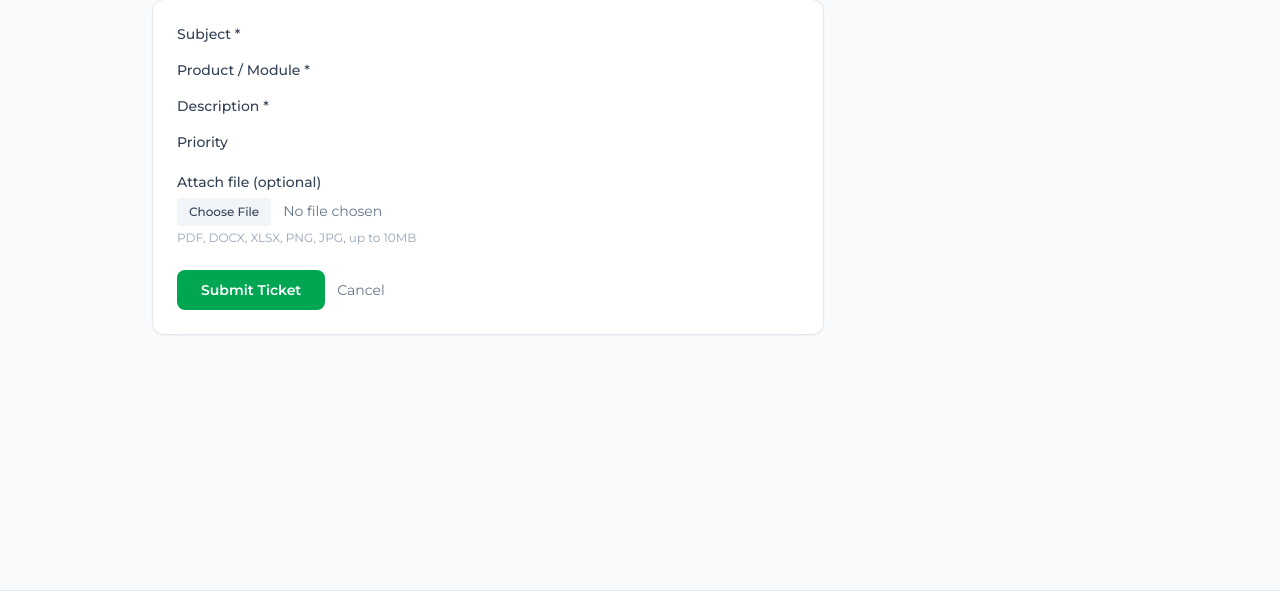
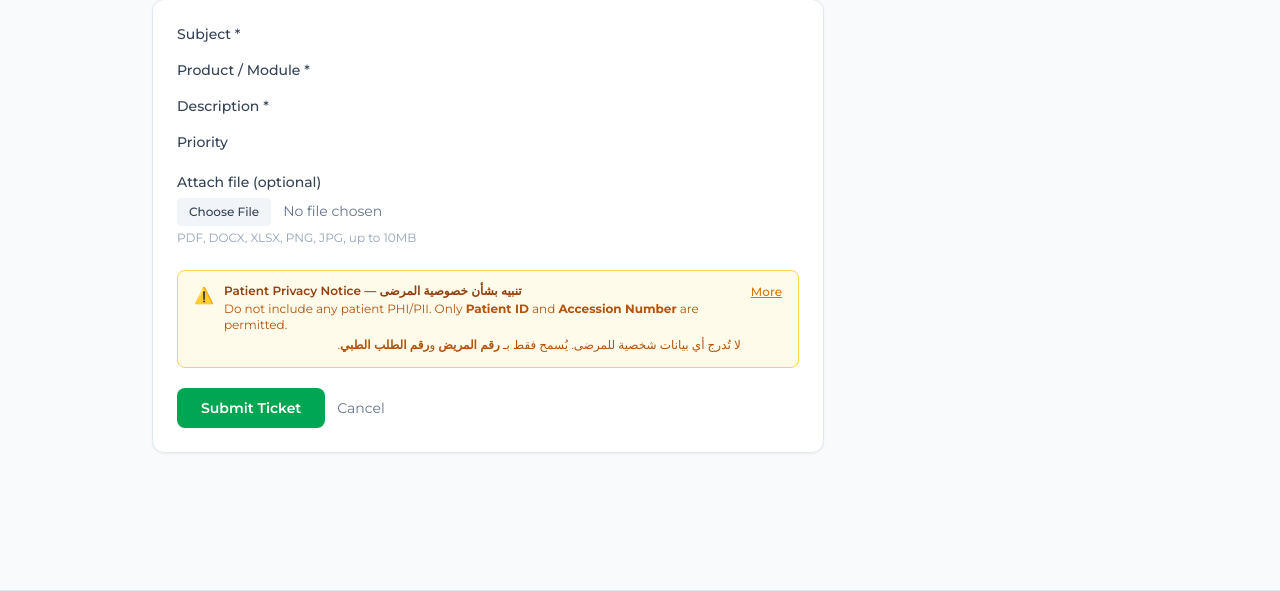
Before and after one commit to AbboudyGeagea/ticketing-support, a Python web app: template app/templates/portal/ticket_new.html in a window 1280 px wide. Shown: the part 161-752 px from the top of the page. Run offline with Jinja, Linux system fonts and the light colour scheme; the template is opened without the code that fills it, so the values that code supplies are empty; some libraries are stand-ins or nearby versions.

Commit message:
Add permanent bilingual patient privacy notice to ticket form
Compact amber banner always visible above the submit button showing the
key rule (PHI/PII prohibited; only Patient ID and Accession Number
permitted) in both English and Arabic. A 'More/Less' toggle expands the
full policy text in both languages for users who need the detail.

Co-Authored-By: Claude Sonnet 4.6 <noreply@anthropic.com>

```diff
--- a/app/templates/portal/ticket_new.html
+++ b/app/templates/portal/ticket_new.html
@@ -70,6 +70,32 @@
         <p class="text-xs text-slate-400 mt-1">PDF, DOCX, XLSX, PNG, JPG, up to 10MB</p>
       </div>
 
+      <!-- Patient Privacy Notice -->
+      <div class="mb-5 rounded-lg border border-amber-300 bg-amber-50 overflow-hidden">
+        <div class="flex items-start gap-2.5 px-4 py-3">
+          <span class="text-amber-500 text-base flex-shrink-0 mt-px">⚠️</span>
+          <div class="flex-1 min-w-0">
+            <p class="text-xs font-semibold text-amber-800">Patient Privacy Notice — تنبيه بشأن خصوصية المرضى</p>
+            <p class="text-xs text-amber-700 mt-0.5">Do not include any patient PHI/PII. Only <strong>Patient ID</strong> and <strong>Accession Number</strong> are permitted.</p>
+            <p class="text-xs text-amber-700 mt-0.5 leading-relaxed" dir="rtl" lang="ar">لا تُدرج أي بيانات شخصية للمرضى. يُسمح فقط بـ <strong>رقم المريض</strong> و<strong>رقم الطلب الطبي</strong>.</p>
+          </div>
+          <button type="button" onclick="document.getElementById('phi-details').classList.toggle('hidden'); this.textContent = document.getElementById('phi-details').classList.contains('hidden') ? 'More' : 'Less';"
+                  class="flex-shrink-0 text-xs text-amber-600 hover:text-amber-800 font-medium underline mt-px">More</button>
+        </div>
+        <div id="phi-details" class="hidden border-t border-amber-200 px-4 py-3 space-y-3 bg-amber-50">
+          <div class="text-xs text-amber-800 space-y-1.5 leading-relaxed">
+            <p>Sharing patient personal data, Protected Health Information (PHI), or Personally Identifiable Information (PII) through this ticketing system is <strong>strictly prohibited</strong>.</p>
+            <p>Any ticket containing patient names, dates of birth, identification numbers, images, reports, or any other identifying information will be <strong>immediately deleted</strong> and will not be processed or responded to.</p>
+            <p>Please remove or anonymize all patient-identifiable information before submitting.</p>
+          </div>
+          <div class="text-xs text-amber-800 space-y-1.5 leading-relaxed border-t border-amber-200 pt-3" dir="rtl" lang="ar">
+            <p>يُمنع منعًا باتًا مشاركة أي بيانات شخصية للمرضى أو معلومات صحية محمية (PHI) أو معلومات تعريف شخصية (PII) عبر نظام التذاكر هذا.</p>
+            <p>أي تذكرة تحتوي على أسماء المرضى أو تواريخ الميلاد أو أرقام الهوية أو الصور أو التقارير أو أي معلومات تُعرّف بالمريض سيتم <strong>حذفها فورًا</strong> ولن يتم التعامل معها أو الرد عليها.</p>
+            <p>يرجى إزالة أو إخفاء جميع المعلومات التي يمكن أن تُعرّف بالمريض قبل إرسال أي تذكرة.</p>
+          </div>
+        </div>
+      </div>
+
       <div class="flex items-center gap-3">
         <button type="submit" class="bg-primary hover:bg-primary-dark text-white font-semibold px-6 py-2.5 rounded-lg text-sm transition-colors">
           Submit Ticket
```
